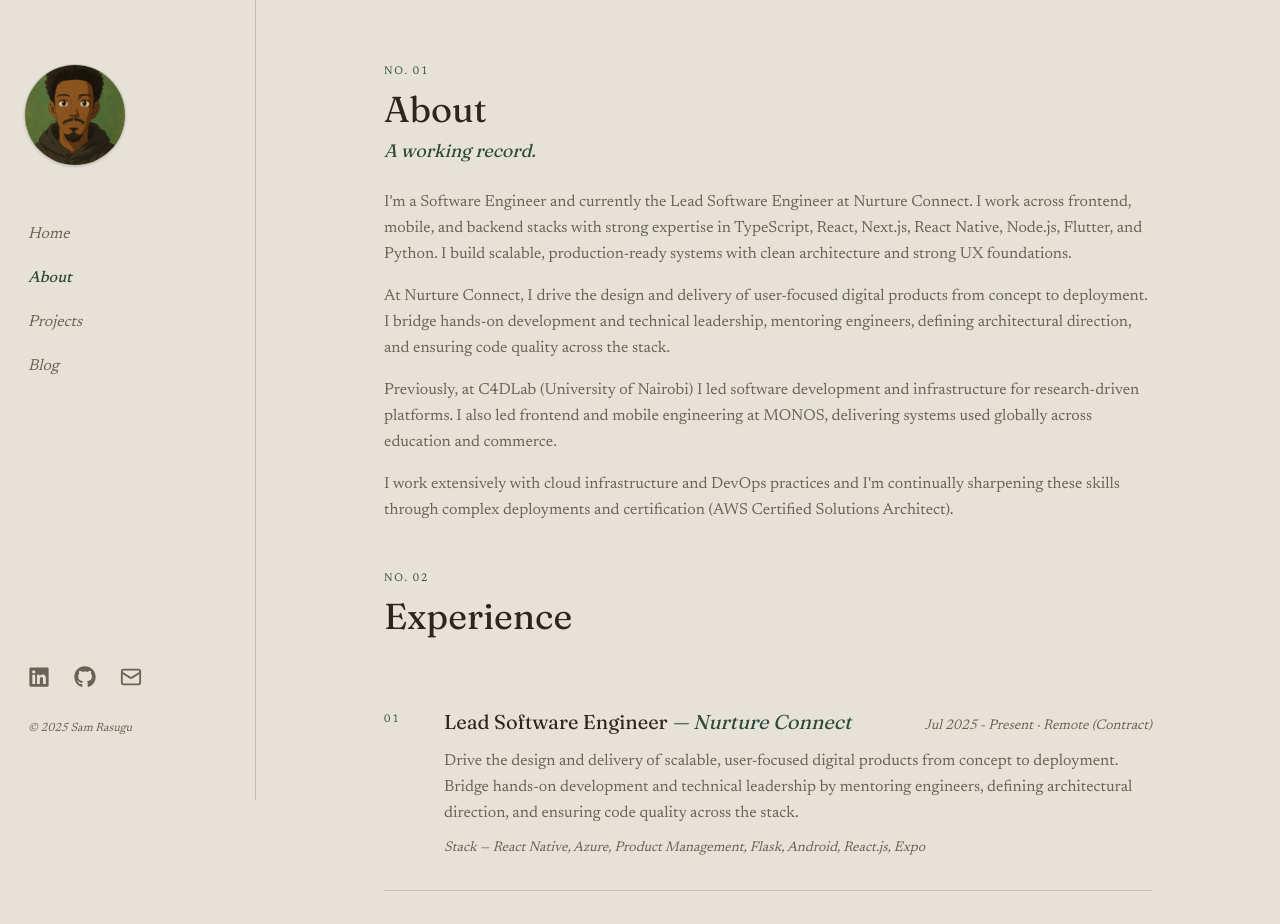
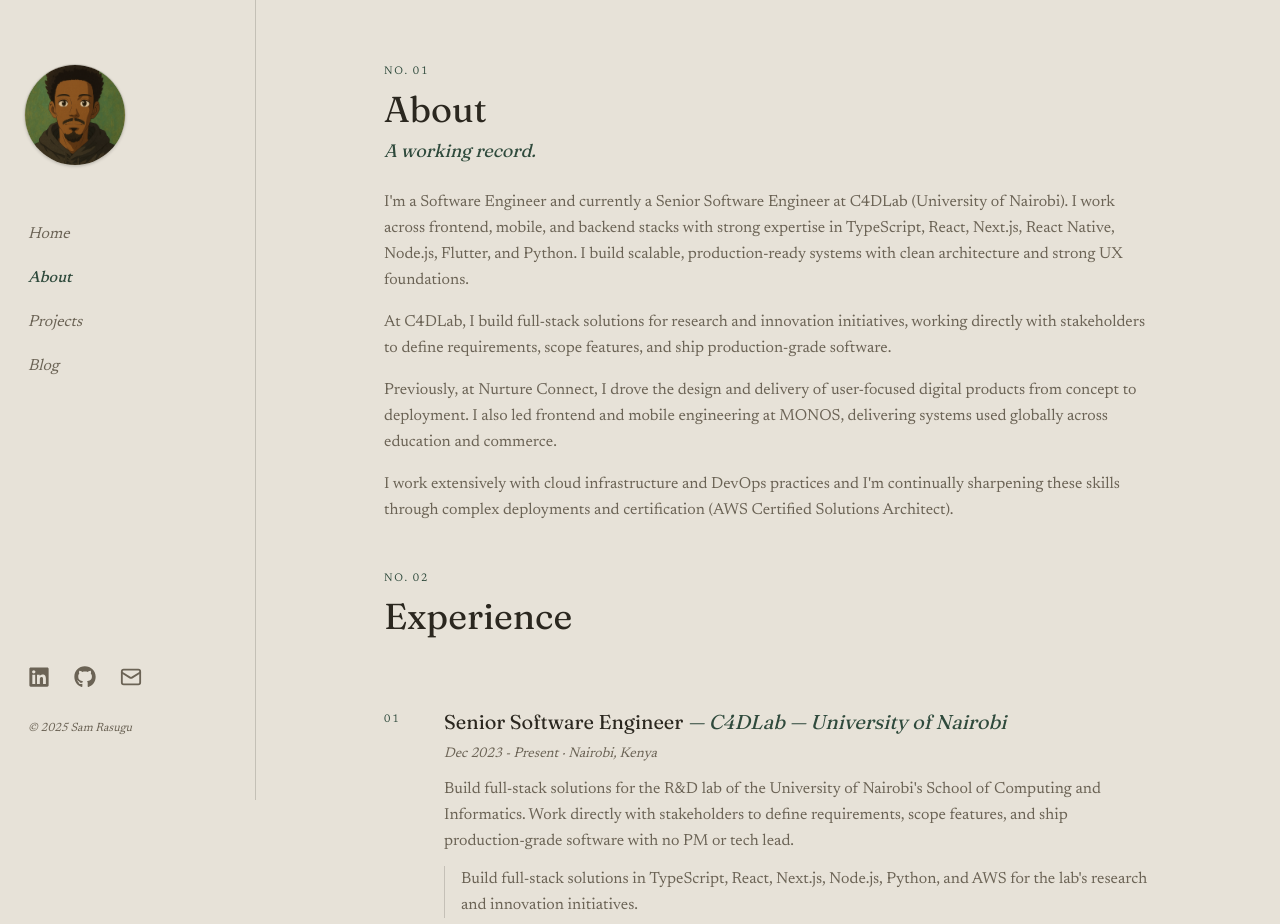
Before and after one commit to samrasugu/sam-rasugu, a Next.js app: page /about in a window 1280 px wide. Shown: the top 924 px of the page. Built offline with nearby package versions, Linux system fonts and the light colour scheme.

Commit message:
chore: update NC experience details and reorder positions in the ExperienceSection

```diff
--- a/components/about/DescriptionSection.tsx
+++ b/components/about/DescriptionSection.tsx
@@ -9,23 +9,23 @@
         A working record.
       </p>
       <p className="text-sub leading-relaxed">
-        I&apos;m a Software Engineer and currently the Lead Software Engineer at
-        Nurture Connect. I work across frontend, mobile, and backend stacks with
-        strong expertise in TypeScript, React, Next.js, React Native, Node.js,
-        Flutter, and Python. I build scalable, production-ready systems with
-        clean architecture and strong UX foundations.
+        I&apos;m a Software Engineer and currently a Senior Software Engineer at
+        C4DLab (University of Nairobi). I work across frontend, mobile, and
+        backend stacks with strong expertise in TypeScript, React, Next.js,
+        React Native, Node.js, Flutter, and Python. I build scalable,
+        production-ready systems with clean architecture and strong UX
+        foundations.
       </p>
       <p className="text-sub leading-relaxed mt-4">
-        At Nurture Connect, I drive the design and delivery of user-focused
-        digital products from concept to deployment. I bridge hands-on
-        development and technical leadership, mentoring engineers, defining
-        architectural direction, and ensuring code quality across the stack.
+        At C4DLab, I build full-stack solutions for research and innovation
+        initiatives, working directly with stakeholders to define requirements,
+        scope features, and ship production-grade software.
       </p>
       <p className="text-sub leading-relaxed mt-4">
-        Previously, at C4DLab (University of Nairobi) I led software development
-        and infrastructure for research-driven platforms. I also led frontend
-        and mobile engineering at MONOS, delivering systems used globally across
-        education and commerce.
+        Previously, at Nurture Connect, I drove the design and delivery of
+        user-focused digital products from concept to deployment. I also led
+        frontend and mobile engineering at MONOS, delivering systems used
+        globally across education and commerce.
       </p>
       <p className="text-sub leading-relaxed mt-4">
         I work extensively with cloud infrastructure and DevOps practices and
--- a/components/about/ExperienceSection.tsx
+++ b/components/about/ExperienceSection.tsx
@@ -17,25 +17,6 @@
   const experiences: ExperienceItem[] = [
     {
       id: 0,
-      title: "Lead Software Engineer",
-      company: "Nurture Connect",
-      companyUrl: "https://nurtureconnect.health/",
-      period: "Jul 2025 - Present",
-      location: "Remote (Contract)",
-      description:
-        "Drive the design and delivery of scalable, user-focused digital products from concept to deployment. Bridge hands-on development and technical leadership by mentoring engineers, defining architectural direction, and ensuring code quality across the stack.",
-      technologies: [
-        "React Native",
-        "Azure",
-        "Product Management",
-        "Flask",
-        "Android",
-        "React.js",
-        "Expo",
-      ],
-    },
-    {
-      id: 1,
       title: "Senior Software Engineer",
       company: "C4DLab — University of Nairobi",
       companyUrl: "http://c4dlab.uonbi.ac.ke/",
@@ -56,6 +37,25 @@
         "Python",
         "AWS",
         "Docker",
+      ],
+    },
+    {
+      id: 1,
+      title: "Lead Software Engineer",
+      company: "Nurture Connect",
+      companyUrl: "https://nurtureconnect.health/",
+      period: "Jul 2025 - Jul 2026",
+      location: "Remote (Contract)",
+      description:
+        "Drive the design and delivery of scalable, user-focused digital products from concept to deployment. Bridge hands-on development and technical leadership by mentoring engineers, defining architectural direction, and ensuring code quality across the stack.",
+      technologies: [
+        "React Native",
+        "Azure",
+        "Product Management",
+        "Flask",
+        "Android",
+        "React.js",
+        "Expo",
       ],
     },
     {
```
